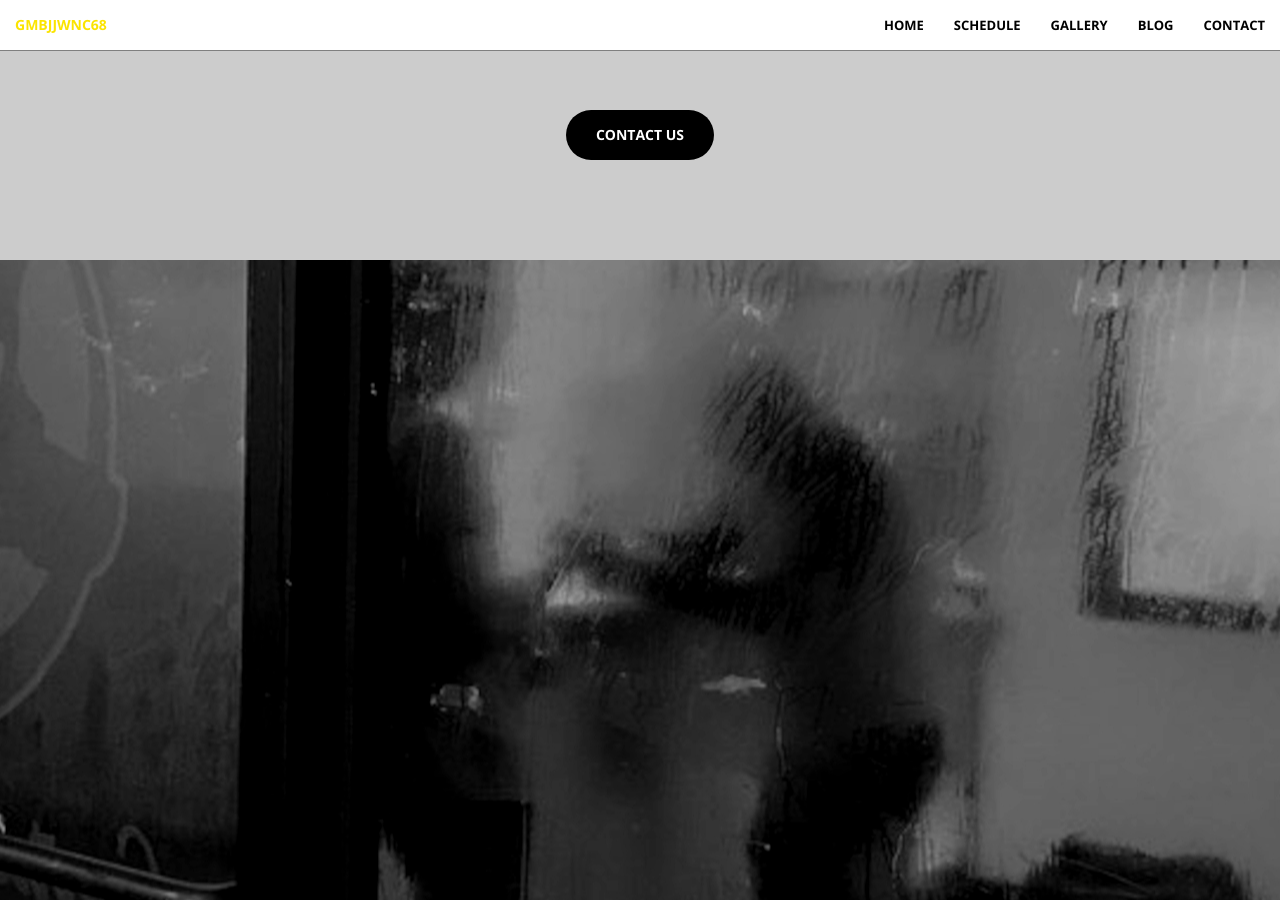
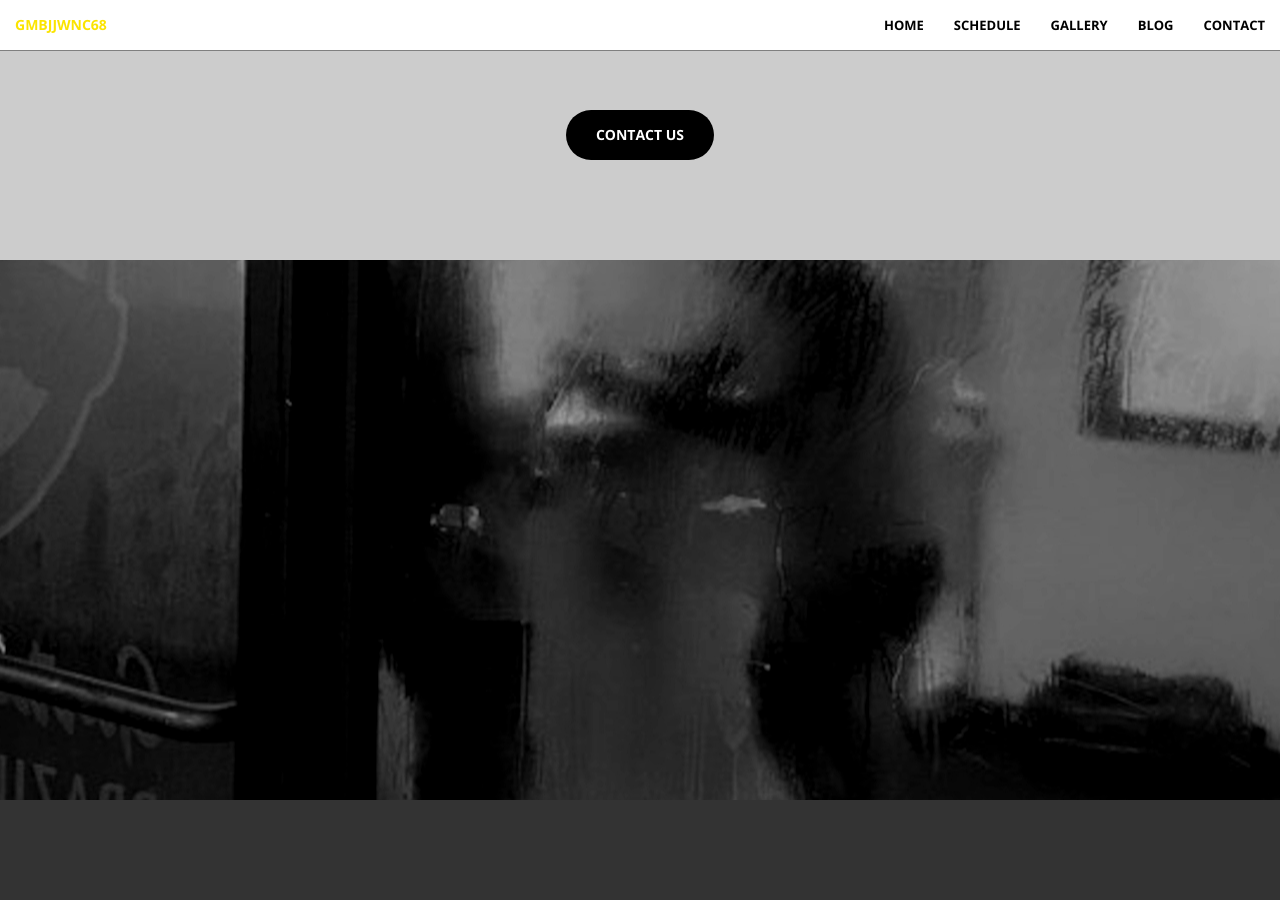
Before and after one commit to gmbjjwnc68/gmbjjwnc68.github.io, a Jekyll site: the page built from index.html, in a window 1280 px wide and 900 px high, scrolled down 2085 px. Built offline with Jekyll 4.4.1, drawn with Linux system fonts in a browser that asks for light colours.

Commit message:
Fix footers

```diff
--- a/_includes/portfolio2.html
+++ b/_includes/portfolio2.html
@@ -5,9 +5,9 @@
             h4 {
               width: 100%;
               /*min-height: 90%;*/
-              height: 30em;
+              min-height: 30em;
               margin: 0;
-              background-attachment: fixed;
+              background-attachment: scroll;
               /*background-size: cover;*/
               /*height: auto;*/
               /*max-width: 100%;*/
@@ -18,8 +18,8 @@
             }
             @media (min-width: 768px){
               h4 {
-                min-height: 100%;
-                background-attachment: scroll;
+                height: 30em;
+                background-attachment: fixed;
               }
             }
         </style>
```
